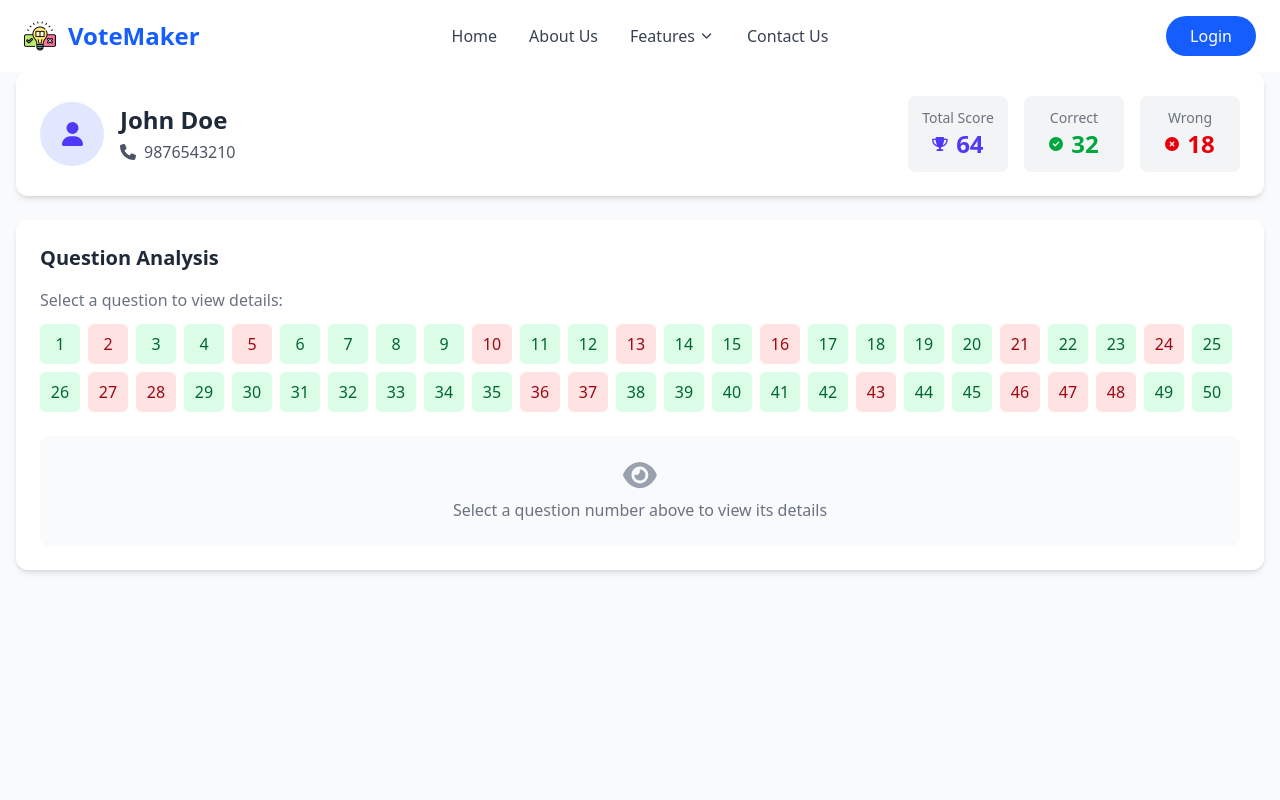
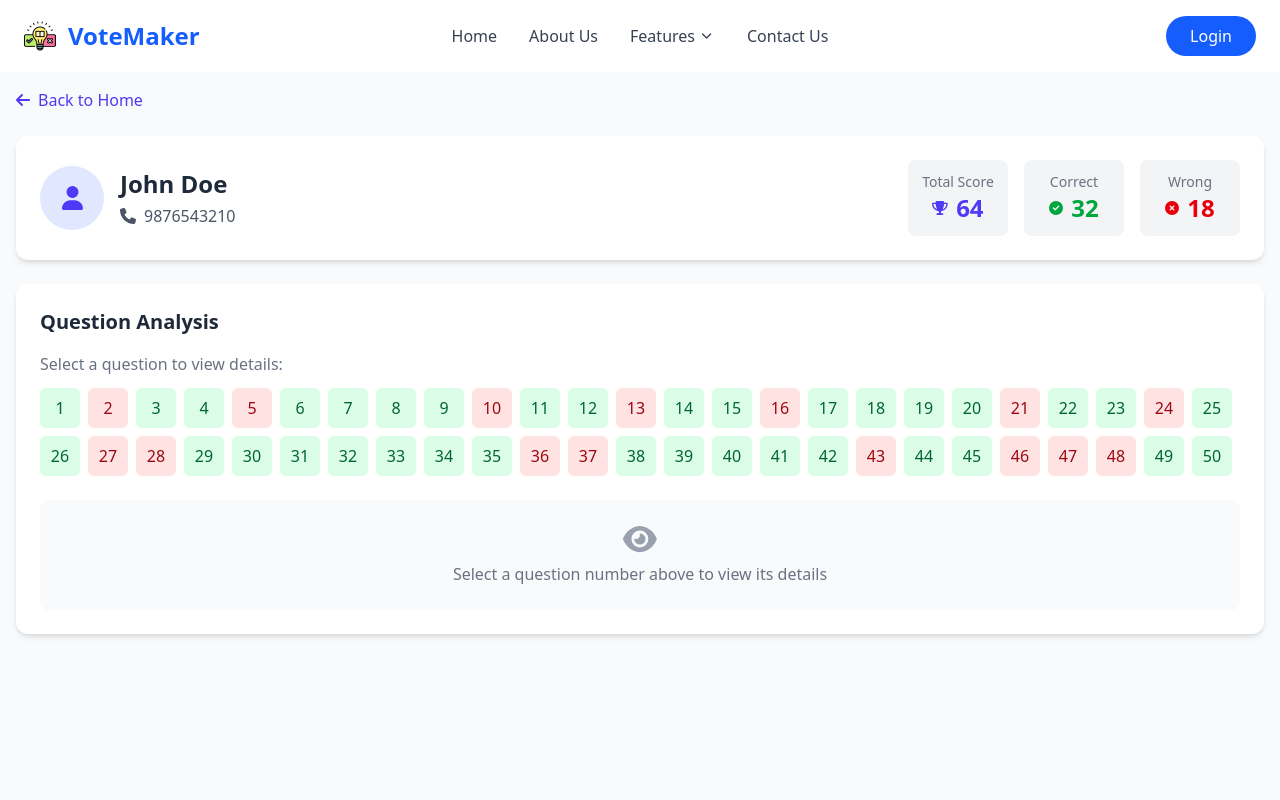
Before and after one commit to karnerfly/quiz, a React (Vite) app in the folder frontend/: page /analysis in a window 1280 px wide. Shown: the top 800 px of the page. Built offline with nearby package versions, Linux system fonts and the light colour scheme.

Commit message:
modified:   frontend/src/pages/Analysis.jsx

```diff
--- a/frontend/src/pages/Analysis.jsx
+++ b/frontend/src/pages/Analysis.jsx
@@ -110,11 +110,11 @@ const StudentAnalysisPage = () => {
 
   return (
     <div className="bg-gray-50 min-h-screen">
-      <div className="max-w-7xl mx-auto px-4 py-6">
+      <div className="max-w-7xl mx-auto pt-22 px-4 py-6">
         {/* Back Button */}
-        <Link to="/results" className="inline-flex items-center text-indigo-600 hover:text-indigo-800 mb-6">
+        <Link to="/" className="inline-flex items-center text-indigo-600 hover:text-indigo-800 mb-6">
           <FontAwesomeIcon icon={faArrowLeft} className="mr-2" />
-          Back to Results
+          Back to Home
         </Link>
 
         {/* Student Info Card */}
```
